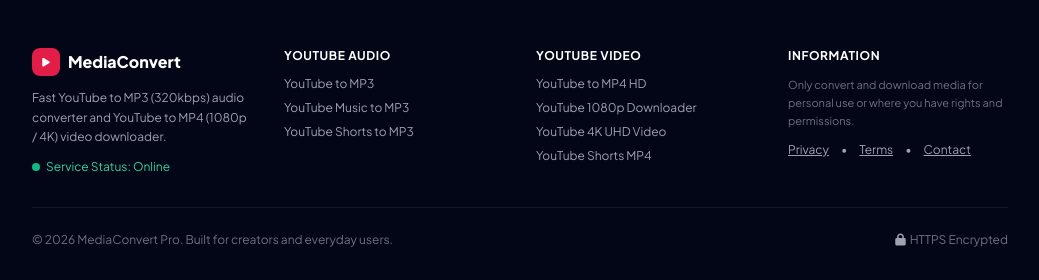
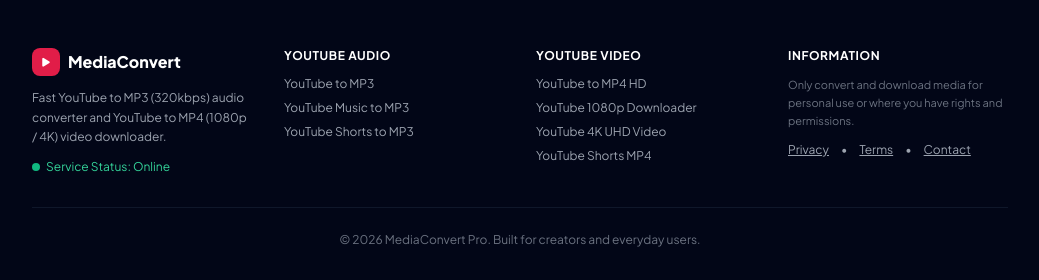
Before and after one commit to julianebaierr-gif/Youtube-mo3, a FastAPI app: page /contact-us in a window 1280 px wide. Shown: the part 2238-2518 px from the top of the page, without its empty margins (120-1159 px from the left). Run offline with FastAPI, Linux system fonts and the light colour scheme; some libraries are stand-ins or nearby versions.

Commit message:
Remove HTTPS Encrypted lock badge and center copyright in footer

```diff
--- a/templates/index.html
+++ b/templates/index.html
@@ -814,11 +814,8 @@
                 </div>
             </div>
 
-            <div class="pt-6 flex flex-col sm:flex-row items-center justify-between text-xs text-gray-500 gap-3">
+            <div class="pt-6 text-center text-xs text-gray-500">
                 <p>© 2026 MediaConvert Pro. Built for creators and everyday users.</p>
-                <div class="flex items-center gap-3">
-                    <span class="flex items-center gap-1"><i class="fa-solid fa-lock text-gray-400"></i> HTTPS Encrypted</span>
-                </div>
             </div>
         </div>
     </footer>
--- a/templates/page.html
+++ b/templates/page.html
@@ -262,11 +262,8 @@
                 </div>
             </div>
 
-            <div class="pt-6 flex flex-col sm:flex-row items-center justify-between text-xs text-gray-500 gap-3">
+            <div class="pt-6 text-center text-xs text-gray-500">
                 <p>© 2026 MediaConvert Pro. Built for creators and everyday users.</p>
-                <div class="flex items-center gap-3">
-                    <span class="flex items-center gap-1"><i class="fa-solid fa-lock text-gray-400"></i> HTTPS Encrypted</span>
-                </div>
             </div>
         </div>
     </footer>
```
